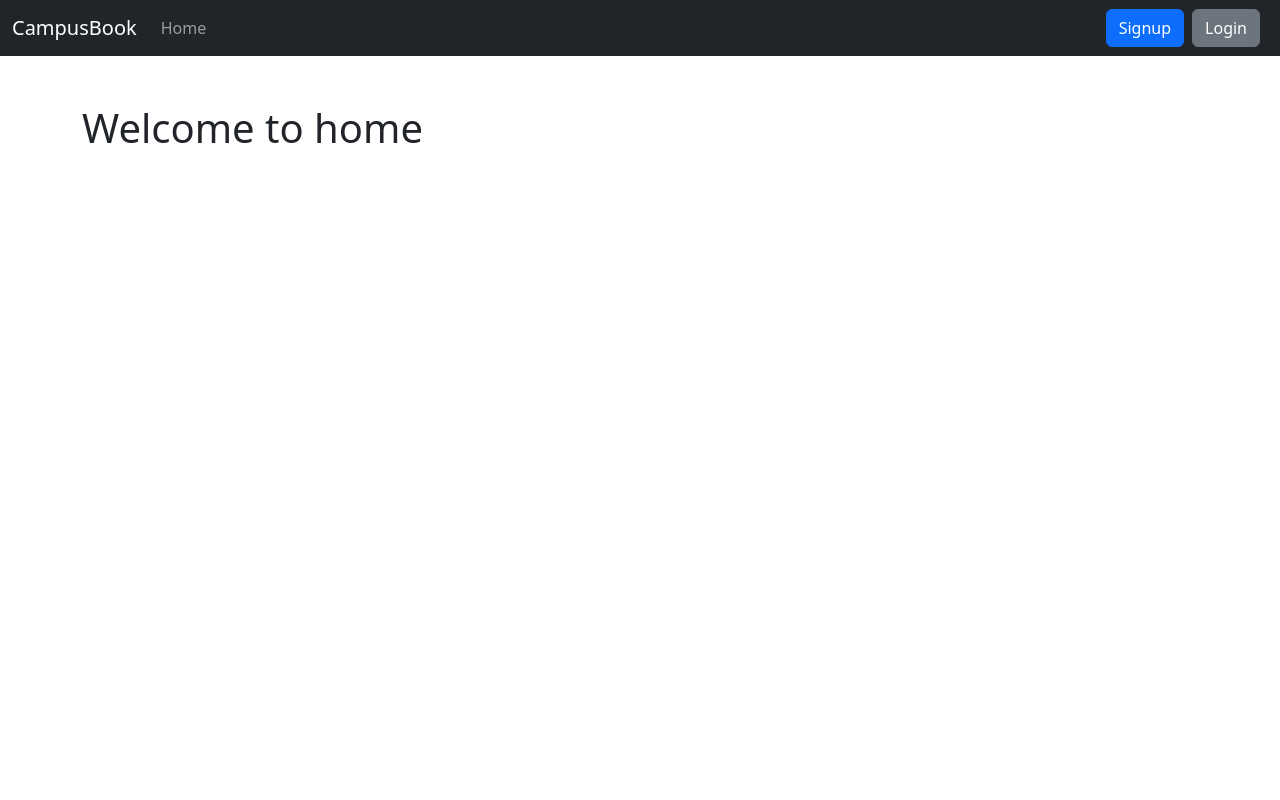
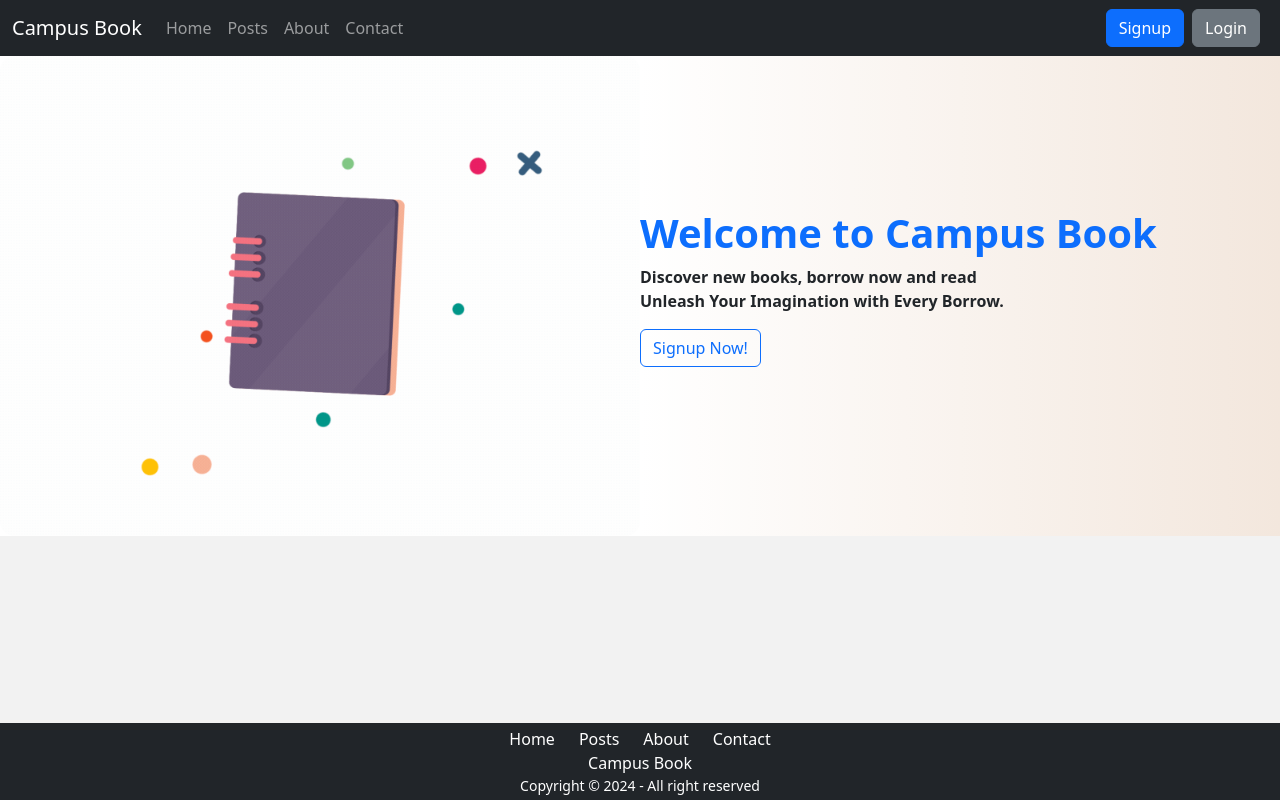
Before and after one commit to MahadiMunna/Campus-Book_Django_FYDP, a Django app: page / in a window 1280 px wide. Run offline with Django 5.2, Linux system fonts and the light colour scheme.

Commit message:
home page and navbar edited

```diff
--- a/campus_book/settings.py
+++ b/campus_book/settings.py
@@ -123,6 +123,7 @@ USE_TZ = True
 # https://docs.djangoproject.com/en/5.0/howto/static-files/
 
 STATIC_URL = 'static/'
+STATIC_ROOT = BASE_DIR / 'static'
 
 # Default primary key field type
 # https://docs.djangoproject.com/en/5.0/ref/settings/#default-auto-field
--- a/core/templates/base.html
+++ b/core/templates/base.html
@@ -1,32 +1,30 @@
+{% load static %}
 <!DOCTYPE html>
 <html lang="en">
 <head>
     <meta charset="UTF-8">
     <meta name="viewport" content="width=device-width, initial-scale=1.0">
-    <title>CampusBook</title>
+    <title>
+      {% block head_title %}Campus Book{% endblock %}
+    </title>
     <link href="https://cdn.jsdelivr.net/npm/bootstrap@5.3.2/dist/css/bootstrap.min.css" rel="stylesheet" integrity="sha384-T3c6CoIi6uLrA9TneNEoa7RxnatzjcDSCmG1MXxSR1GAsXEV/Dwwykc2MPK8M2HN" crossorigin="anonymous">
+    <link rel="stylesheet" href="{% static 'css/style.css' %}">
+    <style>
+      footer {
+          position: fixed !important;
+          bottom: 0 !important;
+          width: 100%;
+      }
+  </style>
 </head>
-<body>
-    <nav class="navbar navbar-expand-lg bg-dark" data-bs-theme="dark">
-        <div class="container-fluid">
-          <a class="navbar-brand" href="{% url 'home' %}">CampusBook</a>
-          <button class="navbar-toggler" type="button" data-bs-toggle="collapse" data-bs-target="#navbarSupportedContent" aria-controls="navbarSupportedContent" aria-expanded="false" aria-label="Toggle navigation">
-            <span class="navbar-toggler-icon"></span>
-          </button>
-          <div class="collapse navbar-collapse" id="navbarSupportedContent">
-            <ul class="navbar-nav me-auto mb-2 mb-lg-0">
-              <li class="nav-item">
-                <a class="nav-link" aria-current="page" href="{% url 'home' %}">Home</a>
-            </ul>
-            <form class="d-flex" role="search">
-                <a class="btn btn-primary me-2" href="{% url 'signup' %}">Signup</a>
-                <a class="btn btn-secondary me-2" href="{% url 'login' %}">Login</a>
-            </form>
-          </div>
-        </div>
-      </nav>
-      {% block content %}
-      {% endblock %}
+<body style="background-color: #F2F2F2;">
+  {% include 'navbar.html' %}
+  {% include 'messages.html' %}
+  <div class="lg:container lg:mx-auto" id="main">
+    {% block content %}
+    {% endblock %}
+</div>
+{% include 'footer.html' %}
 
     <script src="https://cdn.jsdelivr.net/npm/bootstrap@5.3.2/dist/js/bootstrap.bundle.min.js" integrity="sha384-C6RzsynM9kWDrMNeT87bh95OGNyZPhcTNXj1NW7RuBCsyN/o0jlpcV8Qyq46cDfL" crossorigin="anonymous"></script>
 </body>
--- /dev/null
+++ b/core/templates/footer.html
@@ -0,0 +1,11 @@
+{% load static %}
+<footer class="d-flex align-items-center justify-content-center flex-column bg-dark p-1 text-white">
+    <div class="d-flex gap-4 flex-wrap">
+        <a class="nav-link" aria-current="page" href="{% url 'home' %}">Home</a>
+        <a class="nav-link" aria-current="page" href="">Posts</a>
+        <a class="nav-link" aria-current="page" href="">About</a>
+        <a class="nav-link" aria-current="page" href="">Contact</a>
+    </div>
+    <span>Campus Book</span>
+    <small>Copyright © {% now 'Y' %} - All right reserved</small>
+</footer>
--- a/core/templates/home.html
+++ b/core/templates/home.html
@@ -1,7 +1,21 @@
 {% extends 'base.html' %}
+{% block head_title %}Campus Book - Home{% endblock %}
 {% load static %}
 {% block content %}
-<div class="my-5 container mx-auto my-4">
-   <h1>Welcome to home</h1>
+<div class="banner d-flex justify-content-center align-items-center flex-column flex-md-row"
+  style="background-image:linear-gradient(90deg, rgba(255,255,255,1) 0%, rgba(255,255,255,1) 50%, rgba(249,159,85,0.13489145658263302) 100%);">
+  <div class="w-50">
+    <img class="img-fluid rounded rounded-4" src="{% static 'image/banner.gif' %}" alt="">
+  </div>
+  <div class="w-50">
+    <h1 class="text-primary fw-bold text-center text-md-start">Welcome to Campus Book</h1>
+    <p class="fw-bold text-center text-md-start">Discover new books, borrow now and read<br> Unleash Your Imagination with Every Borrow.
+    </p>
+    {% if request.user.is_authenticated %}
+    <p class="fw-bold text-center text-md-start"><a class="btn btn-outline-primary" href="">Profile</a></p>
+    {% else %}
+    <p class="fw-bold text-center text-md-start"><a class="btn btn-outline-primary" href="{% url 'signup' %}">Signup Now!</a></p>
+    {% endif %}
+  </div>
 </div>
 {% endblock %}
--- /dev/null
+++ b/core/templates/messages.html
@@ -0,0 +1,17 @@
+{% if messages %}
+{% for message in messages %}
+{% if message.tags == "warning" %}
+<div class="alert alert-block alert-danger">
+  <ul class="m-0">
+    <li>{{message}}</li>
+  </ul>
+</div>
+{% else %}
+<div class="alert alert-block alert-success">
+  <ul class="m-0">
+    <li>{{message}}</li>
+  </ul>
+</div>
+{% endif %}
+{% endfor %}
+{% endif %}
--- /dev/null
+++ b/core/templates/navbar.html
@@ -0,0 +1,34 @@
+<nav class="navbar navbar-expand-lg bg-dark" data-bs-theme="dark">
+    <div class="container-fluid">
+        <a class="navbar-brand" href="{% url 'home' %}">Campus Book</a>
+        <button class="navbar-toggler" type="button" data-bs-toggle="collapse" data-bs-target="#navbarSupportedContent" aria-controls="navbarSupportedContent" aria-expanded="false" aria-label="Toggle navigation">
+        <span class="navbar-toggler-icon"></span>
+        </button>
+        <div class="collapse navbar-collapse" id="navbarSupportedContent">
+            <ul class="navbar-nav me-auto mb-2 mb-lg-0">
+                <li class="nav-item">
+                    <a class="nav-link" aria-current="page" href="{% url 'home' %}">Home</a>
+                </li>
+                <li class="nav-item">
+                    <a class="nav-link" aria-current="page" href="">Posts</a>
+                </li>
+                <li class="nav-item">
+                    <a class="nav-link" aria-current="page" href="">About</a>
+                </li>
+                <li class="nav-item">
+                    <a class="nav-link" aria-current="page" href="">Contact</a>
+                </li>
+
+            </ul>
+            <form class="d-flex align-items-center" role="search">
+                {% if request.user.is_authenticated %}
+                <a class="btn btn-success me-2" href="">Profile</a>
+                <a class="btn btn-danger me-2" href="">Logout</a>
+                {% else %}
+                <a class="btn btn-primary me-2" href="{% url 'signup' %}">Signup</a>
+                <a class="btn btn-secondary me-2" href="{% url 'login' %}">Login</a>
+                {% endif %}
+            </form>
+        </div>
+    </div>
+</nav>
```
Also changed, not shown: users/templates/form.html (+3 -4 lines), core/static/css/style.css (added), core/static/image/banner bg.gif (added), core/static/image/banner.gif (added), db.sqlite3.
